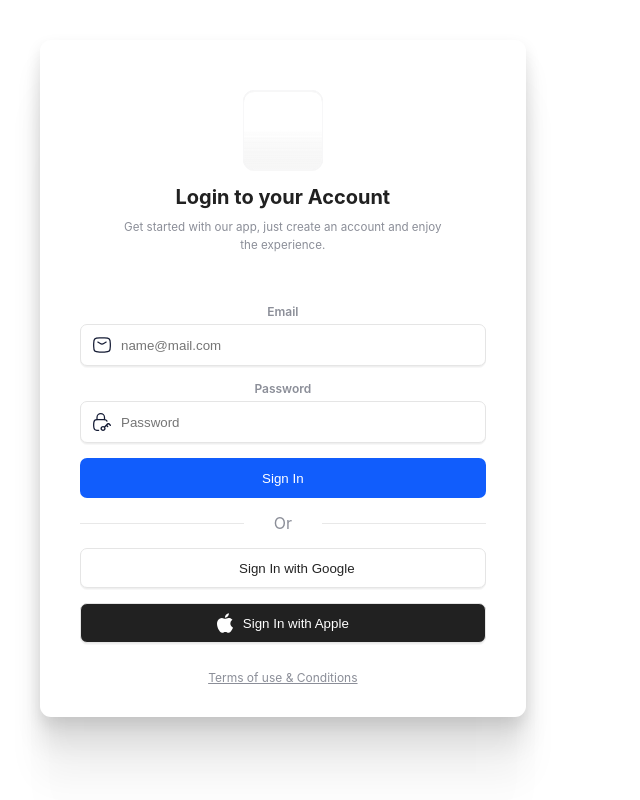
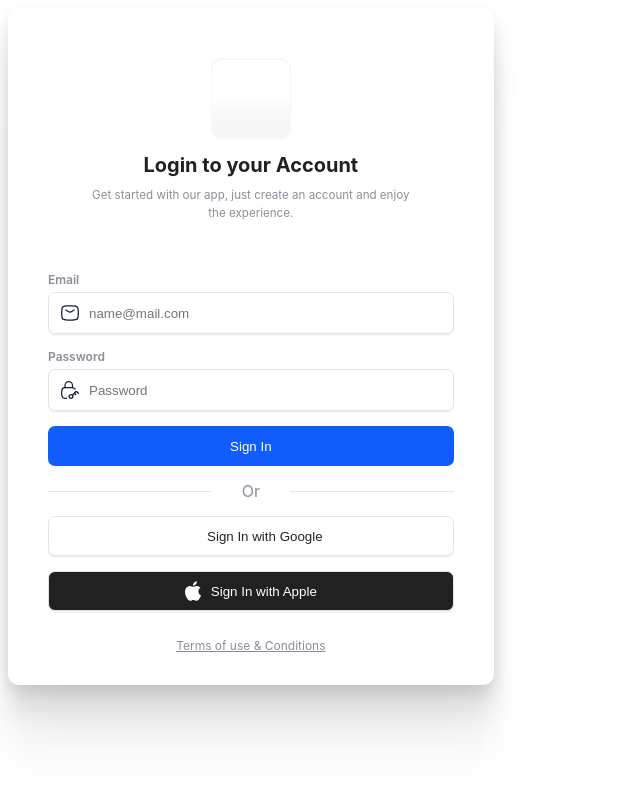
Before and after one commit to code-JOA/React-Tiny-Projects, a React (Vite) app in the folder Login-SignUp/: page / in a window 1280 px wide. Shown: the whole page, without its empty margins (0-640 px from the left). Built offline with nearby package versions, Linux system fonts and the light colour scheme.

Commit message:
Commit auto_update

```diff
--- a/Login-SignUp/src/App.jsx
+++ b/Login-SignUp/src/App.jsx
@@ -5,7 +5,6 @@
 
 
 import React from "react";
-import './App.css';
 
 export default function LoginForm() {
   return (
--- a/Login-SignUp/src/index.css
+++ b/Login-SignUp/src/index.css
@@ -2,7 +2,6 @@
   width: fit-content;
   height: fit-content;
   display: flex;
-  position: right;
   flex-direction: column;
   align-items: center;
   justify-content: center;
```
